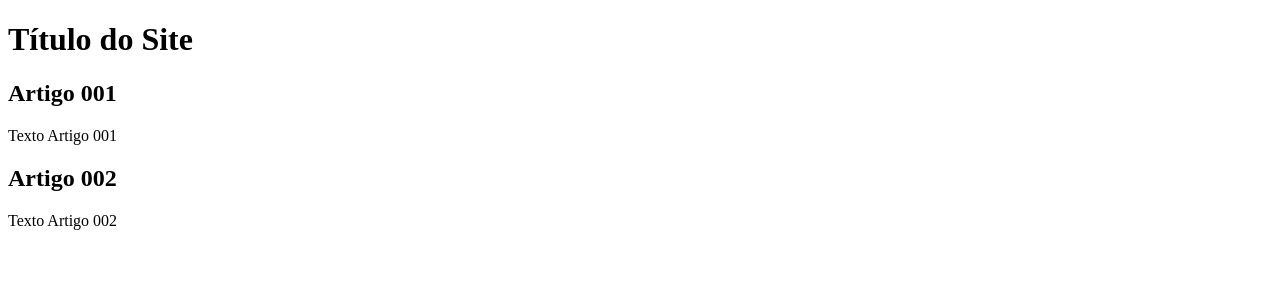
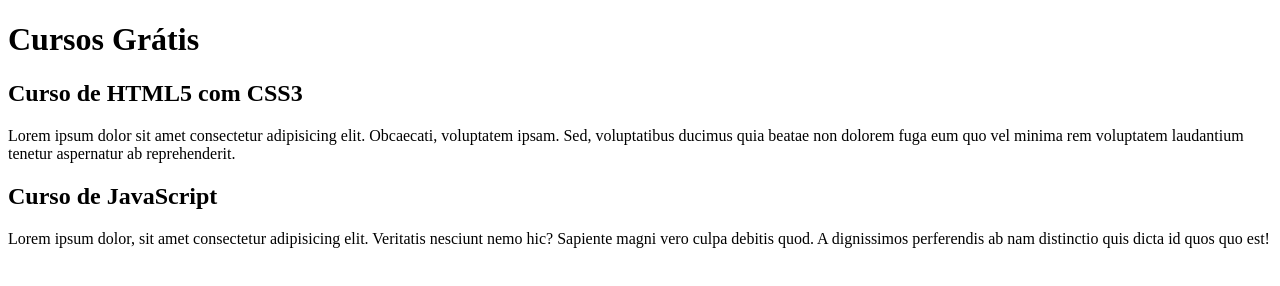
Before and after one commit to Eduardo97-cg/projeto-site, a plain HTML site: page index.html in a window 1280 px wide. Drawn offline with Linux system fonts and the light colour scheme.

Commit message:
comecei a escrever o conteúdo

```diff
--- a/index.html
+++ b/index.html
@@ -9,15 +9,15 @@
 <body>
     <main>
         <header>
-            <h1>Título do Site</h1>
+            <h1>Cursos Grátis</h1>
         </header>
         <article>
-            <h2>Artigo 001</h2>
-            <p>Texto Artigo 001</p>
+            <h2>Curso de HTML5 com CSS3</h2>
+            <p>Lorem ipsum dolor sit amet consectetur adipisicing elit. Obcaecati, voluptatem ipsam. Sed, voluptatibus ducimus quia beatae non dolorem fuga eum quo vel minima rem voluptatem laudantium tenetur aspernatur ab reprehenderit.</p>
         </article>
         <article>
-            <h2>Artigo 002</h2>
-            <p>Texto Artigo 002</p>
+            <h2>Curso de JavaScript</h2>
+            <p>Lorem ipsum dolor, sit amet consectetur adipisicing elit. Veritatis nesciunt nemo hic? Sapiente magni vero culpa debitis quod. A dignissimos perferendis ab nam distinctio quis dicta id quos quo est!</p>
         </article>
     </main>
 
```
